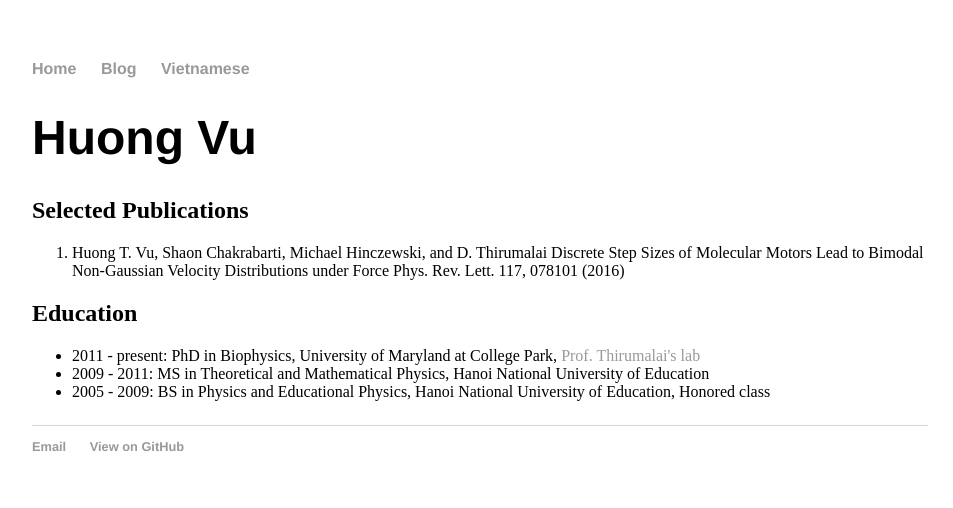
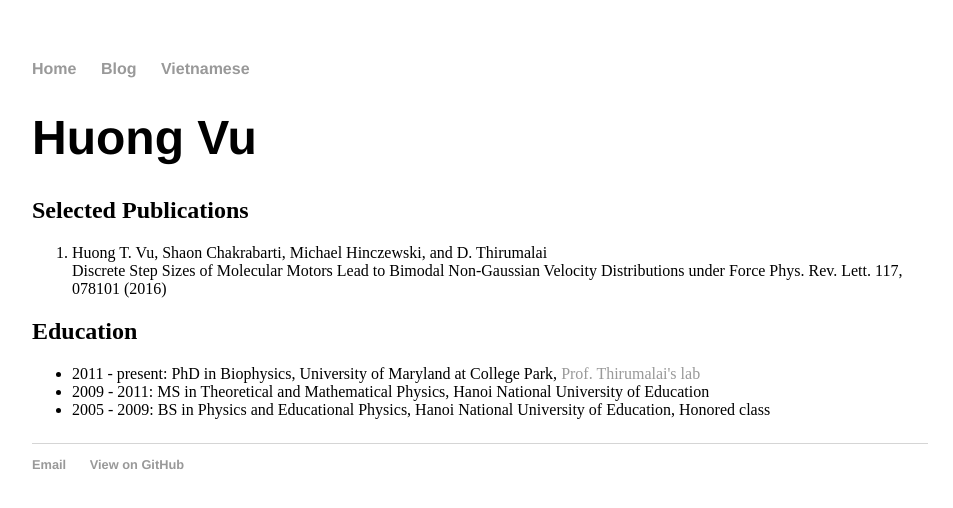
Before and after one commit to huongtvu/meoy9.github.io, a Jekyll site: the page built from index.html, in a window 1280 px wide. Shown: the top 508 px of the page, without its empty margins (160-1113 px from the left). Built offline with Jekyll 4.4.1, drawn with Linux system fonts in a browser that asks for light colours; part of the change alters nothing that is shown.

```diff
--- a/index.html
+++ b/index.html
@@ -10,9 +10,9 @@ title: Huong Vu, Graduate Student in University of Maryland at College Park
 		I am interested in using both theoretical and computational tools to understand function and dynamics of such molecular machines. -->
 	<h2> Selected Publications</h2>
 	<ol>
-		<li> Huong T. Vu, Shaon Chakrabarti, Michael Hinczewski, and D. Thirumalai
+		<li> Huong T. Vu, Shaon Chakrabarti, Michael Hinczewski, and D. Thirumalai </li>
 			Discrete Step Sizes of Molecular Motors Lead to Bimodal Non-Gaussian Velocity Distributions under Force
-		Phys. Rev. Lett. 117, 078101 (2016) </li>
+		Phys. Rev. Lett. 117, 078101 (2016)
 
 	</ol>
 	<h2> Education </h2>
```
